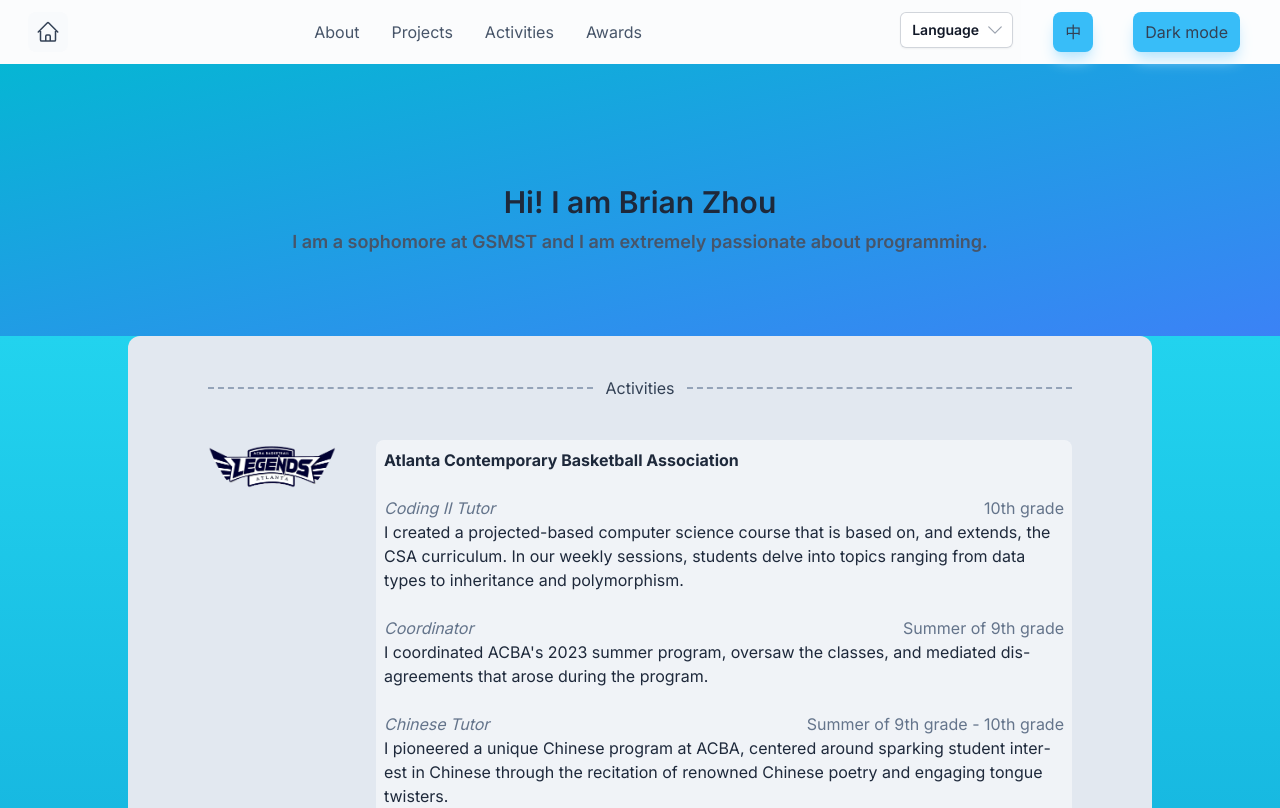
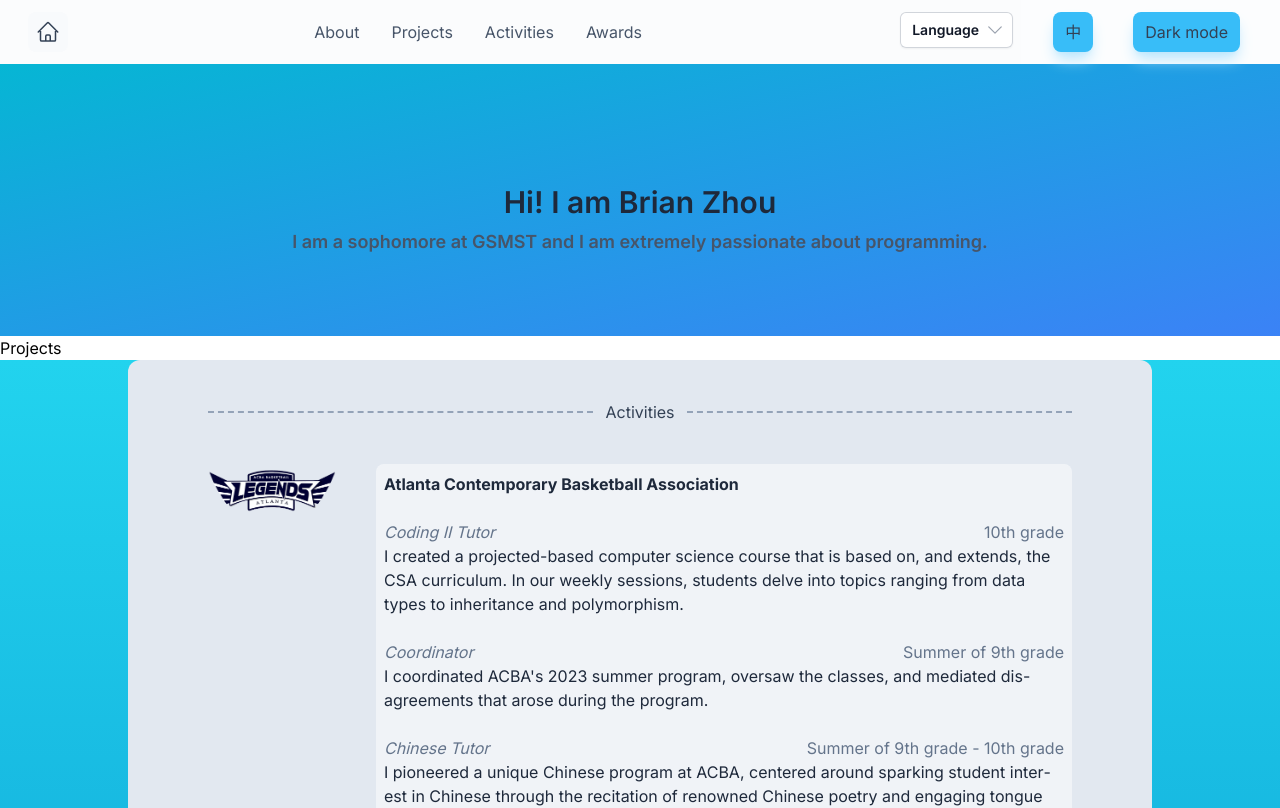
Before and after one commit to Brian21347/brian21347.github.io, a Next.js app: page /brian21347.github.io/ in a window 1280 px wide. Shown: the top 808 px of the page. Built offline with nearby package versions, Linux system fonts and the light colour scheme.

Commit message:
feat(projects): :construction: make a projects component

```diff
--- a/src/app/layout.tsx
+++ b/src/app/layout.tsx
@@ -6,7 +6,7 @@ const inter = Inter({ subsets: ["latin"] });
 
 export const metadata: Metadata = {
   title: "Brian's Personal Website",
-  description: "",
+  description: "1234",
 };
 
 export default function RootLayout({
--- a/src/app/page.tsx
+++ b/src/app/page.tsx
@@ -1,5 +1,6 @@
 import Navbar from "@/components/Navbar";
 import About from "@/components/About";
+import Projects from "@/components/Projects"
 import Activities from "@/components/Activities"
 import Awards from "@/components/Awards";
 import Footer from "@/components/Footer";
@@ -10,6 +11,7 @@ export default function Home() {
       <div className="absolute inset-0 h-max">
         <Navbar />
         <About />
+        <Projects />
         <Activities />
         <Awards />
         <Footer />
--- a/src/app/projects.tsx
+++ /dev/null
@@ -1,6 +0,0 @@
-export default function Projects() {
-    return (
-        <>
-        </>
-    )
-}
--- /dev/null
+++ b/src/components/Projects.tsx
@@ -0,0 +1,7 @@
+export default function Projects () {
+   return (
+       <div>
+           <p>Projects</p>
+       </div>
+   );
+}
```
